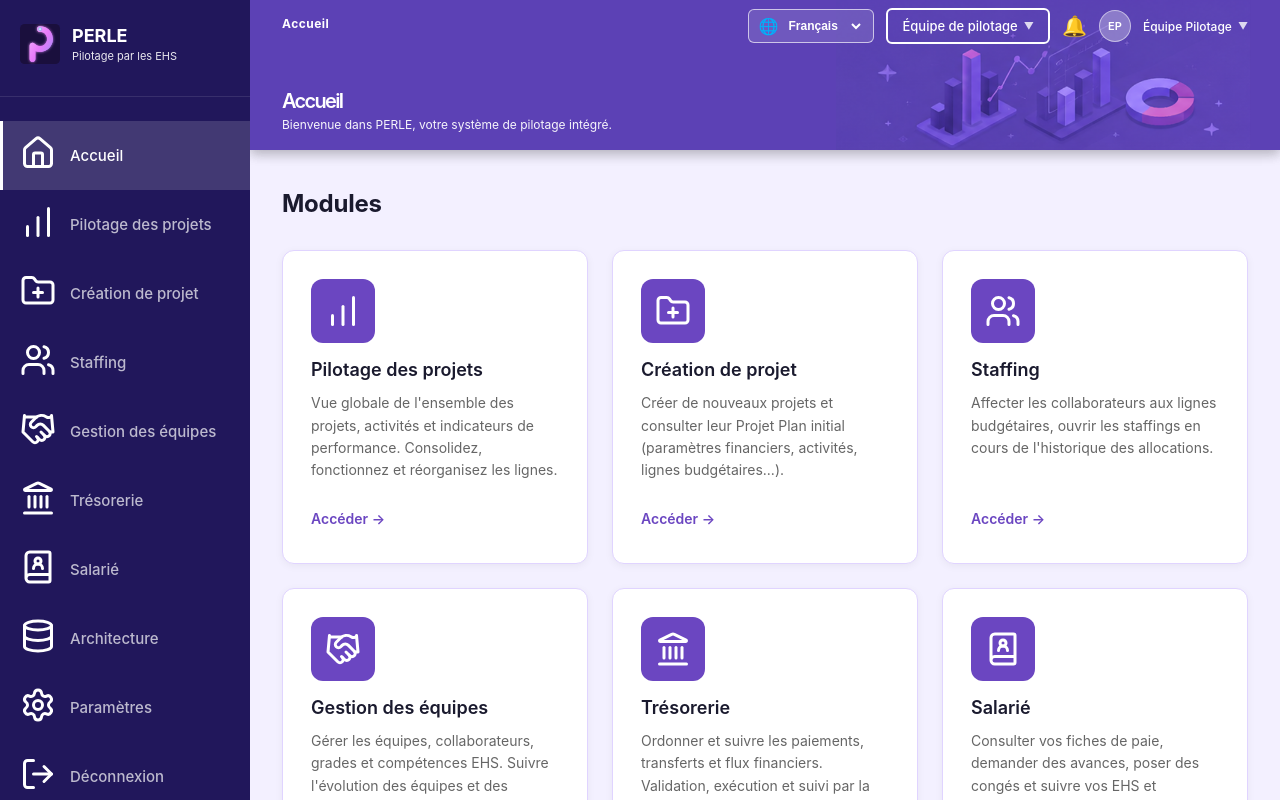
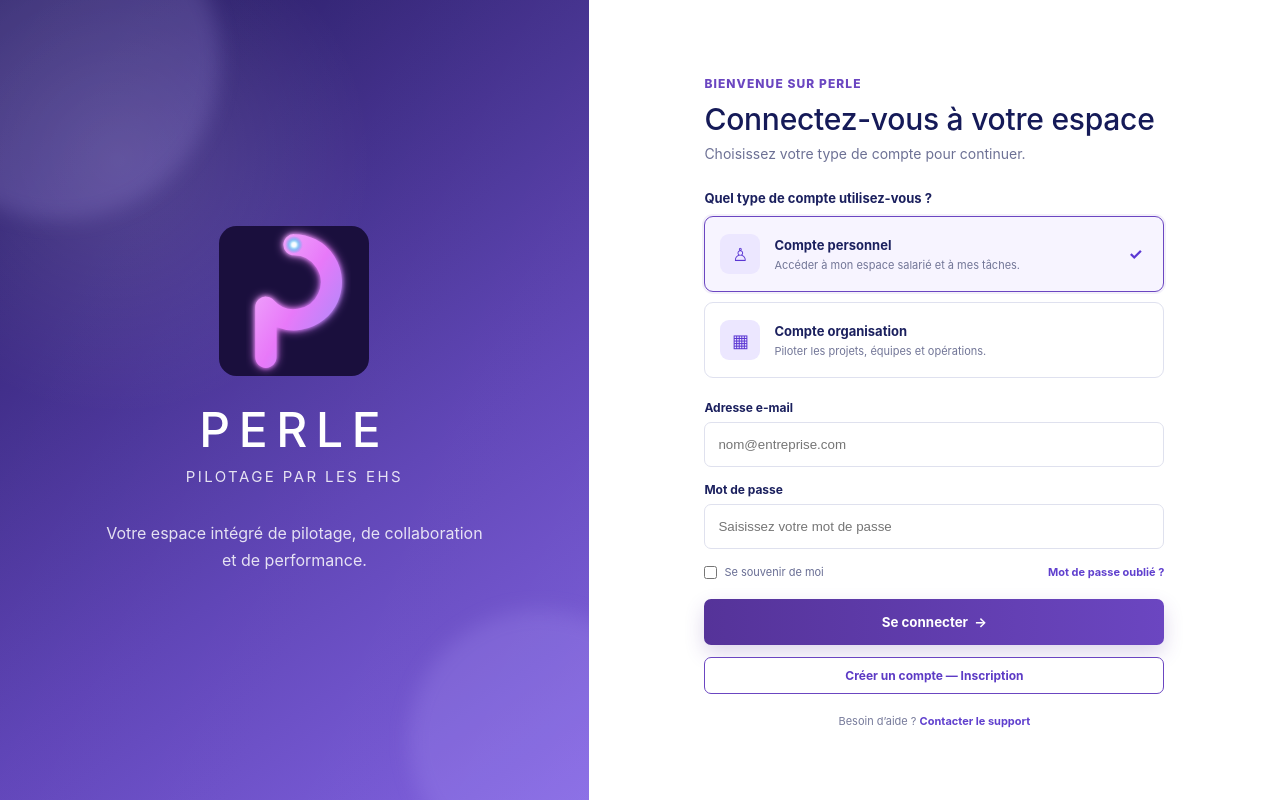
Before and after one commit to naumur2017-del/PERLE, a React (Vite) app in the folder frontend/: page / in a window 1280 px wide. Built offline with nearby package versions, Linux system fonts and the light colour scheme.

Commit message:
still modifying the pages

```diff
--- a/frontend/src/App.tsx
+++ b/frontend/src/App.tsx
@@ -3,6 +3,7 @@ import './App.css'
 import sampleHeader from './assets/sample header.png'
 import AnimatedLogo from './components/AnimatedLogo'
 import SplashScreen from './components/SplashScreen'
+import LoginScreen from './components/LoginScreen'
 import HomePage from './pages/HomePage'
 import PilotagePage from './pages/PilotagePage'
 import CreationProjetPage from './pages/CreationProjetPage'
@@ -63,6 +64,7 @@ function App() {
   const [activeNav, setActiveNav] = useState(getPageFromPath)
   const [splashVisible, setSplashVisible] = useState(true)
   const [splashFading, setSplashFading] = useState(false)
+  const [isAuthenticated, setIsAuthenticated] = useState(false)
   const [headerCollapse, setHeaderCollapse] = useState(0)
   const mainContentRef = useRef<HTMLElement>(null)
 
@@ -199,7 +201,8 @@ function App() {
   return (
     <>
       {splashVisible && <SplashScreen fadingOut={splashFading} />}
-      <div className="app-container">
+      {!splashVisible && !isAuthenticated && <LoginScreen onLogin={() => setIsAuthenticated(true)} />}
+      {isAuthenticated && <div className="app-container">
       {/* Sidebar */}
       <aside className="sidebar">
         <div className="sidebar-header">
@@ -285,7 +288,7 @@ function App() {
           <p>PERLE - {t('Pilotage par les EHS')} | © {new Date().getFullYear()} NAUMUR</p>
         </footer>
       </main>
-      </div>
+      </div>}
     </>
   )
 }
--- /dev/null
+++ b/frontend/src/components/LoginScreen.tsx
@@ -0,0 +1,68 @@
+import { useState, type FormEvent } from 'react'
+import AnimatedLogo from './AnimatedLogo'
+import './LoginScreen.css'
+import './Registration.css'
+
+export default function LoginScreen({ onLogin }: { onLogin: () => void }) {
+  const [accountType, setAccountType] = useState<'personal' | 'organization'>('personal')
+  const [mode, setMode] = useState<'login' | 'register'>('login')
+
+  const submitLogin = (event: FormEvent<HTMLFormElement>) => {
+    event.preventDefault()
+    onLogin()
+  }
+
+  return <main className="login-screen">
+    <section className="login-brand-panel">
+      <div className="login-orb login-orb-one" /><div className="login-orb login-orb-two" />
+      <div className="login-brand-content">
+        <AnimatedLogo size={150} animate uid="login-logo" />
+        <h1>PERLE</h1>
+        <p>Pilotage par les EHS</p>
+        <span>Votre espace intégré de pilotage, de collaboration et de performance.</span>
+      </div>
+    </section>
+
+    <section className="login-form-panel">
+      <form className="login-form" onSubmit={submitLogin}>
+        <span className="login-eyebrow">Bienvenue sur PERLE</span>
+        <h2>{mode === 'login' ? 'Connectez-vous à votre espace' : 'Créer votre compte'}</h2>
+        <p className="login-intro">Choisissez votre type de compte pour continuer.</p>
+
+        <fieldset className="account-type-fieldset">
+          <legend>Quel type de compte utilisez-vous ?</legend>
+          <label className={accountType === 'personal' ? 'selected' : ''}>
+            <input type="radio" name="accountType" value="personal" checked={accountType === 'personal'} onChange={() => setAccountType('personal')} />
+            <i>♙</i><span><strong>Compte personnel</strong><small>Accéder à mon espace salarié et à mes tâches.</small></span><b>✓</b>
+          </label>
+          <label className={accountType === 'organization' ? 'selected' : ''}>
+            <input type="radio" name="accountType" value="organization" checked={accountType === 'organization'} onChange={() => setAccountType('organization')} />
+            <i>▦</i><span><strong>Compte organisation</strong><small>Piloter les projets, équipes et opérations.</small></span><b>✓</b>
+          </label>
+        </fieldset>
+
+        {mode === 'login' ? <>
+          <label className="login-field"><span>Adresse e-mail</span><input type="email" placeholder="nom@entreprise.com" required /></label>
+          <label className="login-field"><span>Mot de passe</span><input type="password" placeholder="Saisissez votre mot de passe" required minLength={4} /></label>
+          <div className="login-options"><label><input type="checkbox" /> Se souvenir de moi</label><button type="button">Mot de passe oublié ?</button></div>
+          <button className="login-submit" type="submit">Se connecter &nbsp;→</button>
+          <button className="register-switch" type="button" onClick={() => setMode('register')}>Créer un compte — Inscription</button>
+          <p className="login-help">Besoin d’aide ? <button type="button">Contacter le support</button></p>
+        </> : <>
+          {accountType === 'personal' ? <div className="registration-fields personal-fields">
+            <div className="registration-row"><label className="login-field"><span>Nom</span><input required placeholder="Votre nom" /></label><label className="login-field"><span>Prénom</span><input required placeholder="Votre prénom" /></label></div>
+            <label className="login-field"><span>Adresse e-mail</span><input type="email" required placeholder="nom@exemple.com" /></label>
+            <label className="login-field"><span>Mot de passe</span><input type="password" required minLength={4} placeholder="Créez un mot de passe" /></label>
+            <label className="login-field"><span>Date de naissance</span><input type="date" required /></label>
+            <div className="registration-row"><label className="login-field"><span>Pays</span><input required placeholder="Votre pays" /></label><label className="login-field"><span>Ville</span><input required placeholder="Votre ville" /></label></div>
+          </div> : <div className="registration-fields organization-fields">
+            <label className="login-field"><span>Nom de l’organisation</span><input required placeholder="Nom de votre organisation" /></label>
+            <label className="login-field"><span>Mot de passe</span><input type="password" required minLength={4} placeholder="Créez un mot de passe" /></label>
+          </div>}
+          <button className="login-submit registration-submit" type="submit">Créer mon compte &nbsp;→</button>
+          <button className="register-switch" type="button" onClick={() => setMode('login')}>← Retour à la connexion</button>
+        </>}
+      </form>
+    </section>
+  </main>
+}
--- /dev/null
+++ b/frontend/src/components/Registration.css
@@ -0,0 +1,40 @@
+.register-switch {
+  width: 100%;
+  margin-top: 12px;
+  padding: 10px;
+  border: 1px solid #6b46c1;
+  border-radius: 7px;
+  background: #fff;
+  color: #5d3bc5;
+  font-size: 12px;
+  font-weight: 700;
+}
+
+.register-switch:hover {
+  background: #f7f4ff;
+}
+
+.registration-fields {
+  display: flex;
+  flex-direction: column;
+}
+
+.registration-row {
+  display: grid;
+  grid-template-columns: 1fr 1fr;
+  gap: 12px;
+}
+
+.registration-submit {
+  margin-top: 22px;
+}
+
+.login-form-panel {
+  overflow-y: auto;
+}
+
+@media (max-width: 480px) {
+  .registration-row {
+    grid-template-columns: 1fr;
+  }
+}
```
Also changed, not shown: frontend/src/components/LoginScreen.css (added).
